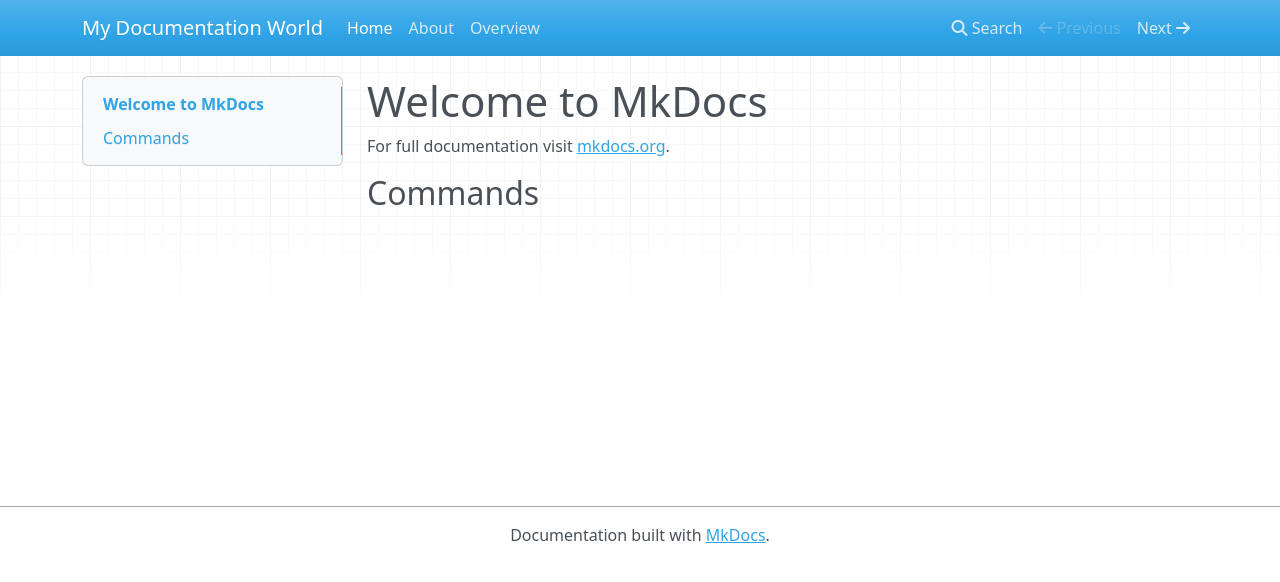
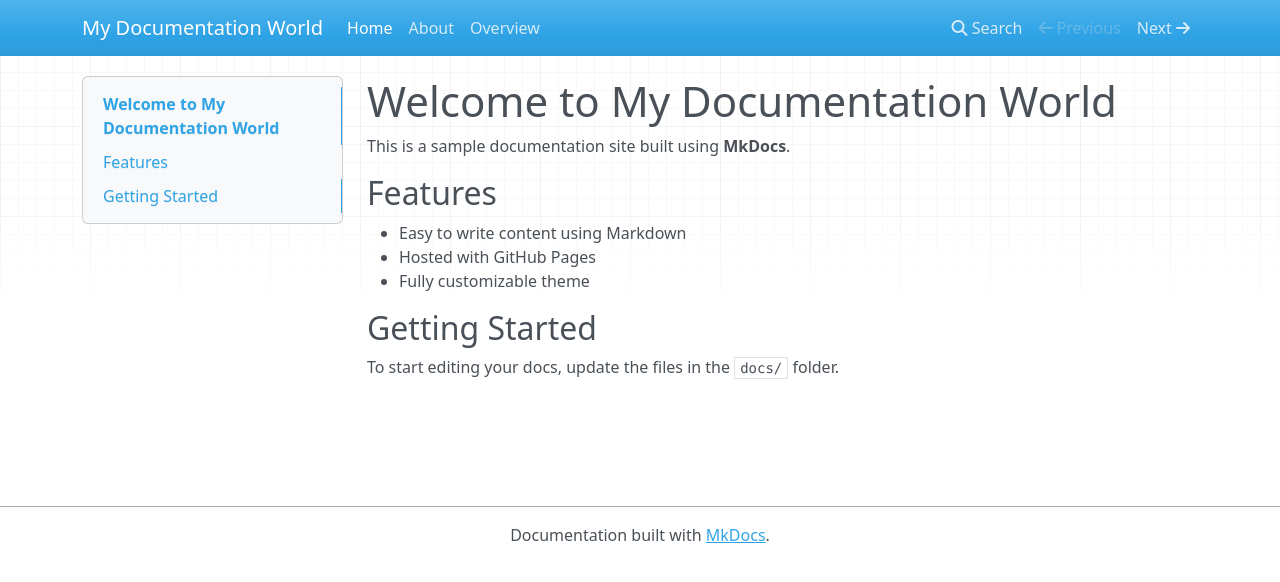
Before and after one commit to Aileen86/This-is-my-docsite, an MkDocs documentation site: the page built from docs/index.md, in a window 1280 px wide. Shown: the top 582 px of the page. Built offline with MkDocs 1.6.1, drawn with Linux system fonts in a browser that asks for light colours; nearby versions of some CDN libraries.

Commit message:
Update index.md

```diff
--- a/docs/index.md
+++ b/docs/index.md
@@ -1,5 +1,13 @@
-# Welcome to MkDocs
+# Welcome to My Documentation World
 
-For full documentation visit [mkdocs.org](https://www.mkdocs.org).
+This is a sample documentation site built using **MkDocs**.
 
-## Commands
+## Features
+
+- Easy to write content using Markdown
+- Hosted with GitHub Pages
+- Fully customizable theme
+
+## Getting Started
+
+To start editing your docs, update the files in the `docs/` folder.
```
